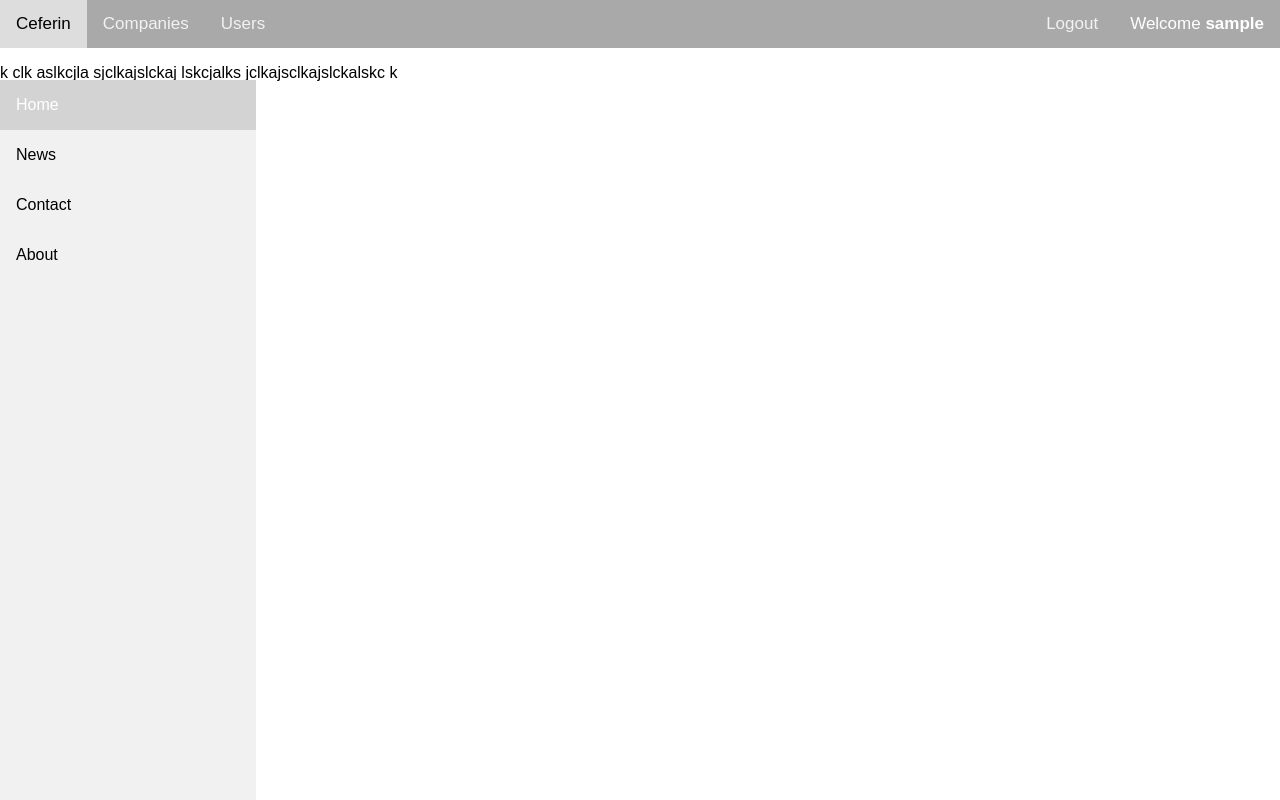
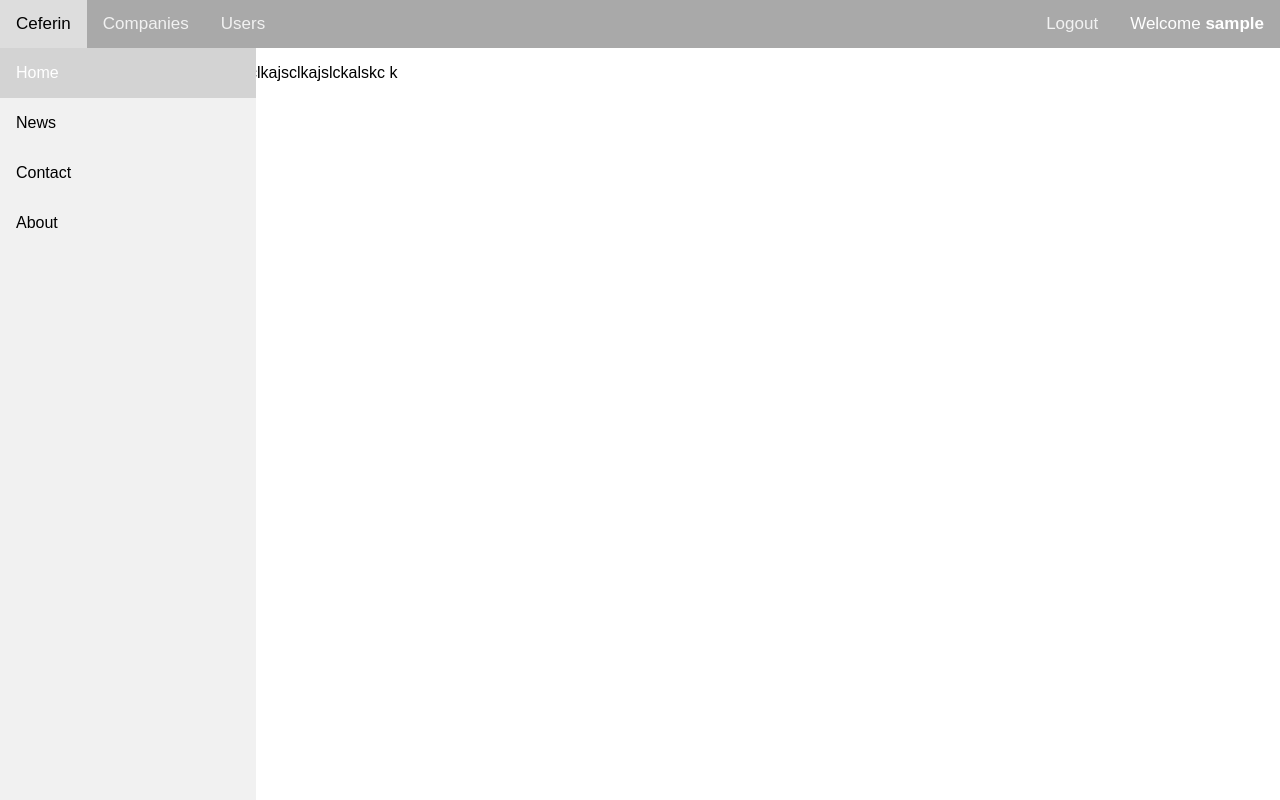
Before and after one commit to jamespeterjacob/realdeal, a React (Create React App) app: page / in a window 1280 px wide. Built offline with nearby package versions, Linux system fonts and the light colour scheme; sample sign-in values are in the browser's storage.

Commit message:
modified:   src/App.css

```diff
--- a/src/App.css
+++ b/src/App.css
@@ -344,7 +344,6 @@
   .sidebar {
     margin: 0;
     padding: 0;
-    top: 80px;
     width: 20%;
     background-color: #2d344e;
     position: fixed;
```
